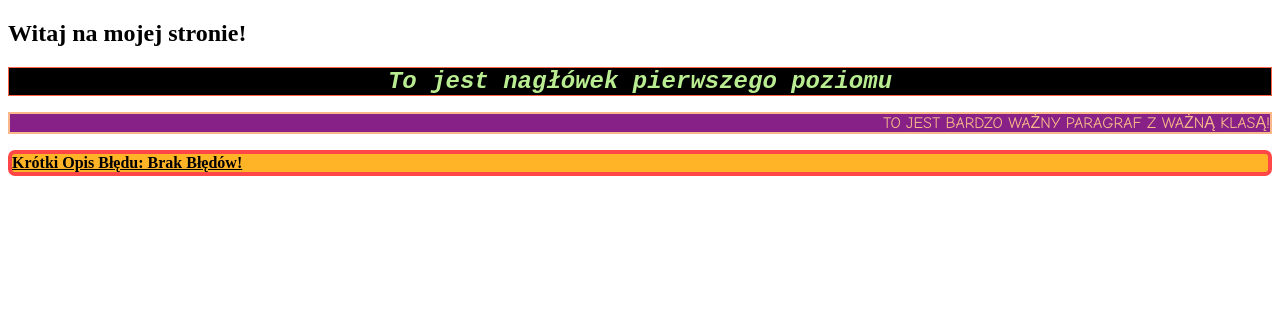
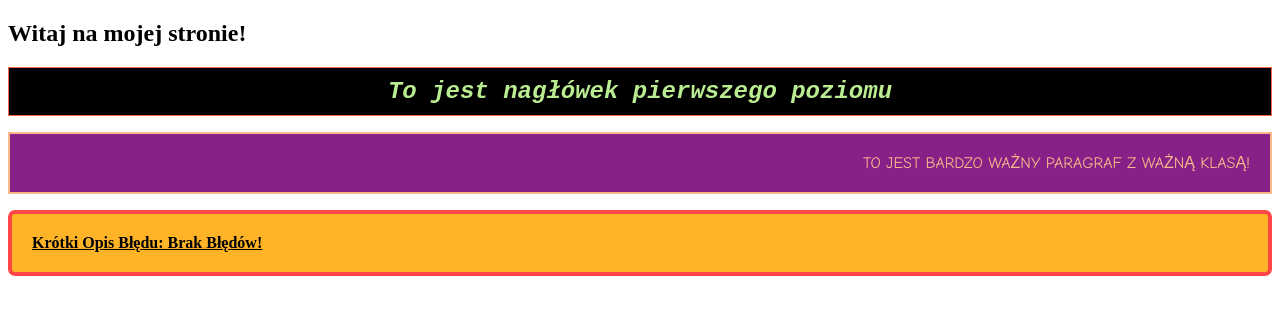
Before and after one commit to adgut1509/moja-pierwsza-strona, a plain HTML site: page index.html in a window 1280 px wide. Drawn offline with Linux system fonts and the light colour scheme.

Commit message:
Update index.html

```diff
--- a/index.html
+++ b/index.html
@@ -41,6 +41,7 @@ Na obrazku oczekiwany_wynik.png przedstawiono trzy paragrafy. Używając poniżs
             border:1px solid tomato;
             background-color: #000;
             font-style: italic;
+            padding: 10px
         }
 
         .warning {
@@ -50,6 +51,7 @@ Na obrazku oczekiwany_wynik.png przedstawiono trzy paragrafy. Używając poniżs
             background-color: hsl(300, 61%, 33%);
             text-transform: uppercase;
             text-align: right;
+            padding: 20px
         }
 
         .error {
@@ -61,6 +63,7 @@ Na obrazku oczekiwany_wynik.png przedstawiono trzy paragrafy. Używając poniżs
             color: black;
             text-decoration: underline;
             font-weight: bold;
+            padding: 20px
 
         }
     </style>
```
